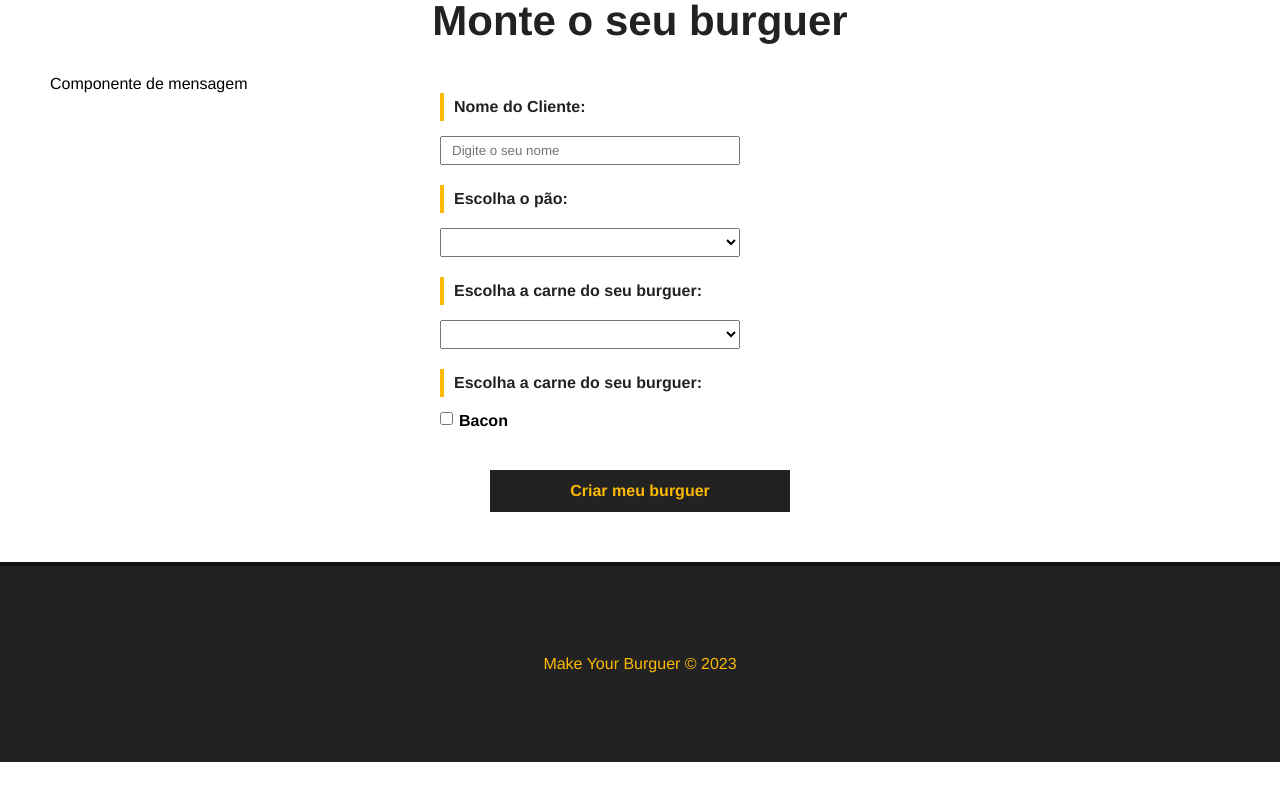
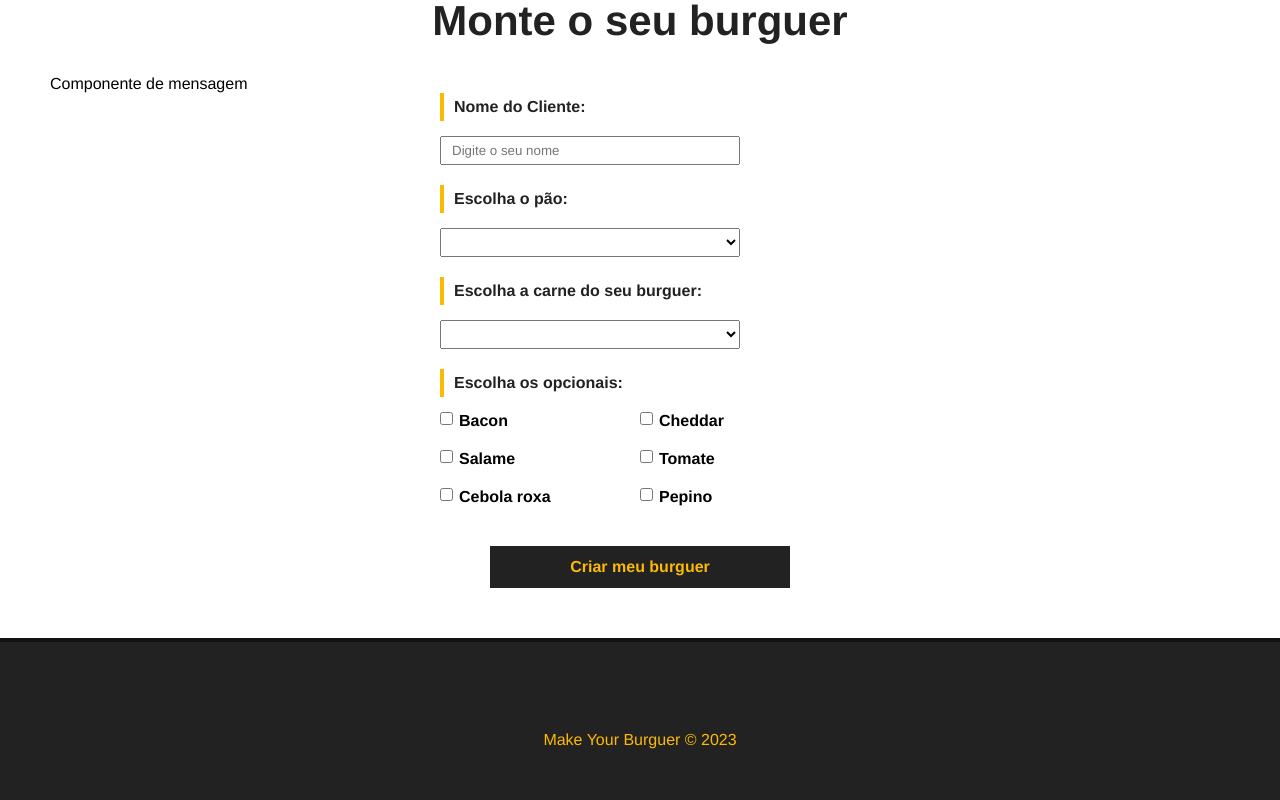
Before and after one commit to JoseHenriquePatrocinio/makeyourburger, a Vue app: page / in a window 1280 px wide. Shown: the part 631-1431 px from the top of the page. Before the commit the page ends 1393 px from the top, so only its background shows below. Built offline with nearby package versions, Linux system fonts and the light colour scheme; data requests are answered from the project's data file.

Commit message:
feat: criando formulários de cadastro part II
Trazendo itens para seleção do banco de dados

```diff
--- a/src/components/BurguerForm.vue
+++ b/src/components/BurguerForm.vue
@@ -11,21 +11,25 @@
                     <label for="pao">Escolha o pão:</label>
                     <select name="pao" id="pao" v-model="pao">
                         <option value="">Selecione seu pão</option>
-                        <option value="integral">Integral</option>
+                        <option v-for="pao in paes" :key="pao.id" :value="pao.tipo">
+                            {{ pao.tipo }}
+                        </option>
                     </select>
                 </div>
                 <div class="input-container">
                     <label for="carne">Escolha a carne do seu burguer:</label>
                     <select name="carne" id="carne" v-model="carne">
-                        <option value="">Selecione o corte:</option>
-                        <option value="maminha">Maminha</option>
+                        <option value="">Selecione a carne</option>
+                        <option v-for="carne in carnes" :key="carne.id" :value="carne.tipo">
+                            {{ carne.tipo }}
+                        </option>
                     </select>
                 </div>
                 <div id="opcionais-container" class="input-container">
-                    <label id="opcionais-title" for="opcionais">Escolha a carne do seu burguer:</label>
-                    <div class="checkbox-container">
-                        <input type="checkbox" name="opcionais" v-model="opcinais" value="bacon">
-                        <span>Bacon</span>
+                    <label id="opcionais-title" for="opcionais">Escolha os opcionais:</label>
+                    <div class="checkbox-container" v-for="opcional in opcionaisdata" :key="opcional.id">
+                        <input type="checkbox" name="opcionais" v-model="opcionais" :value="opcional.tipo">
+                        <span>{{ opcional.tipo }}</span>
                     </div>
                 </div>
                 <div class="input-container">
@@ -33,52 +37,81 @@
                 </div>
             </form>
         </div>
-
     </div>
 </template>
 
 <script>
 export default {
-    name: "BurguerForm"
+    name: "BurguerForm",
+    data() {
+        return {
+            paes: null,
+            carnes: null,
+            opcionaisdata: null,
+            nome: null,
+            pao: null,
+            carne: null,
+            opcionais: [],
+            status: "Solicitado",
+            msg: null
+        }
+    },
+    methods: {
+        async getIngredientes() {
+
+            const req = await fetch("http://localhost:3000/ingredientes");
+            const data = await req.json();
+
+            console.log(data);
+
+            this.paes = data.paes;
+            this.carnes = data.carnes;
+            this.opcionaisdata = data.opcionais;
+        }
+    },
+    mounted() {
+        this.getIngredientes()
+    }
 }
 
 </script>
 
 <style scoped>
-#burguer-form{
+#burguer-form {
     max-width: 400px;
     margin: 0 auto;
 }
 
-.input-container{
+.input-container {
     display: flex;
     flex-direction: column;
     margin-bottom: 20px;
 }
 
-label{
+label {
     font-weight: bold;
     margin-bottom: 15px;
-    color:#222;
-    padding:5px 10px;
+    color: #222;
+    padding: 5px 10px;
     border-left: 4px solid #FCBA03;
 }
 
-input, select{
+input,
+select {
     padding: 5px 10px;
     width: 300px;
 }
 
-#opcinais-container{
+#opcionais-container {
     flex-direction: row;
     flex-wrap: wrap;
 }
 
-#opcinais-title{
+#opcionais-title {
     width: 100%;
 }
 
-.checkbox-container{
+.checkbox-container {
     display: flex;
     align-items: flex-start;
     width: 50%;
@@ -86,16 +119,16 @@
 }
 
 .checkbox-container span,
-.checkbox-container input{
+.checkbox-container input {
     width: auto;
 }
 
-.checkbox-container span{
+.checkbox-container span {
     margin-left: 6px;
     font-weight: bold;
 }
 
-.submit-btn{
+.submit-btn {
     background-color: #222;
     color: #FCBA03;
     font-weight: bold;
@@ -107,7 +140,7 @@
     transition: .5s;
 }
 
-.submit-btn:hover{
+.submit-btn:hover {
     background-color: transparent;
     color: #222;
 }
```
